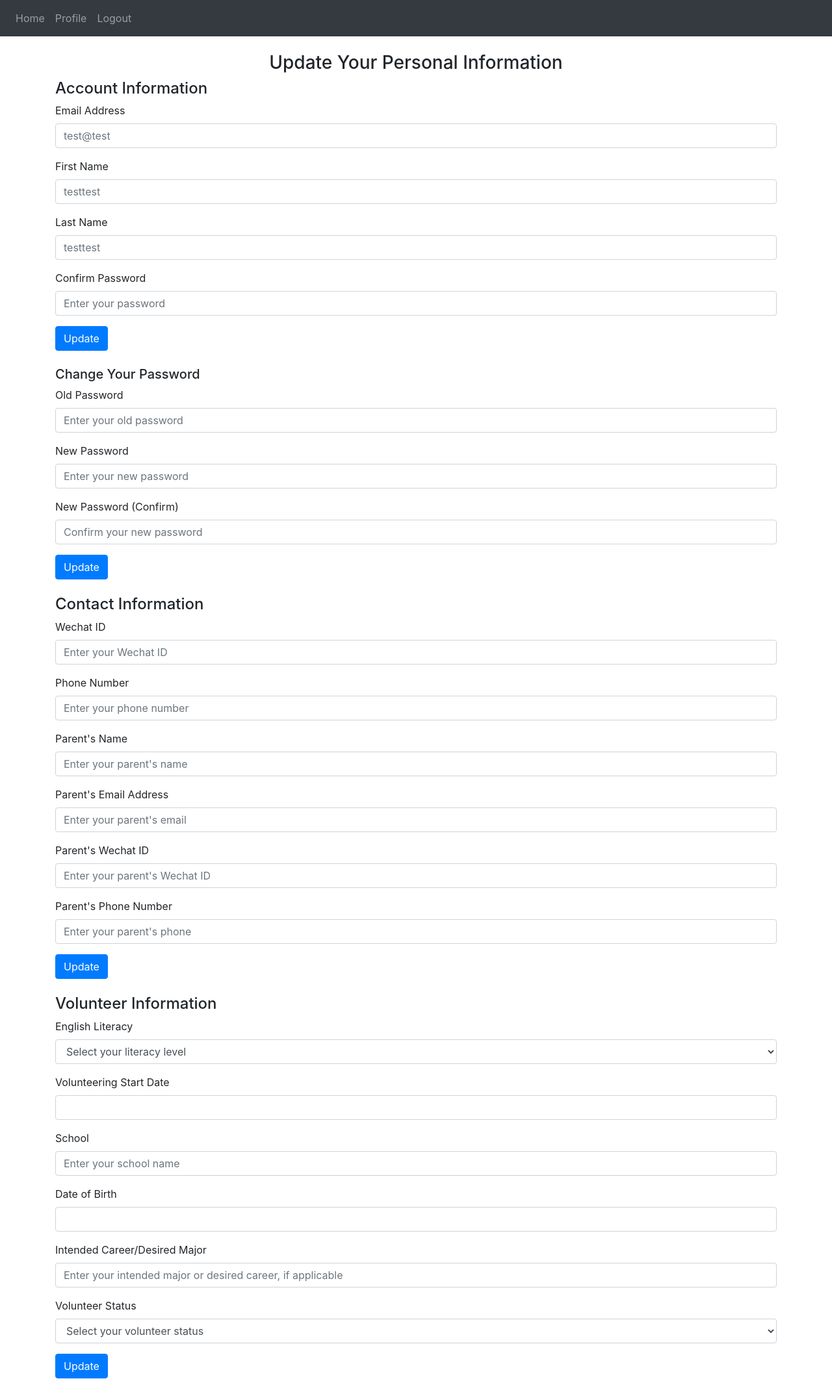
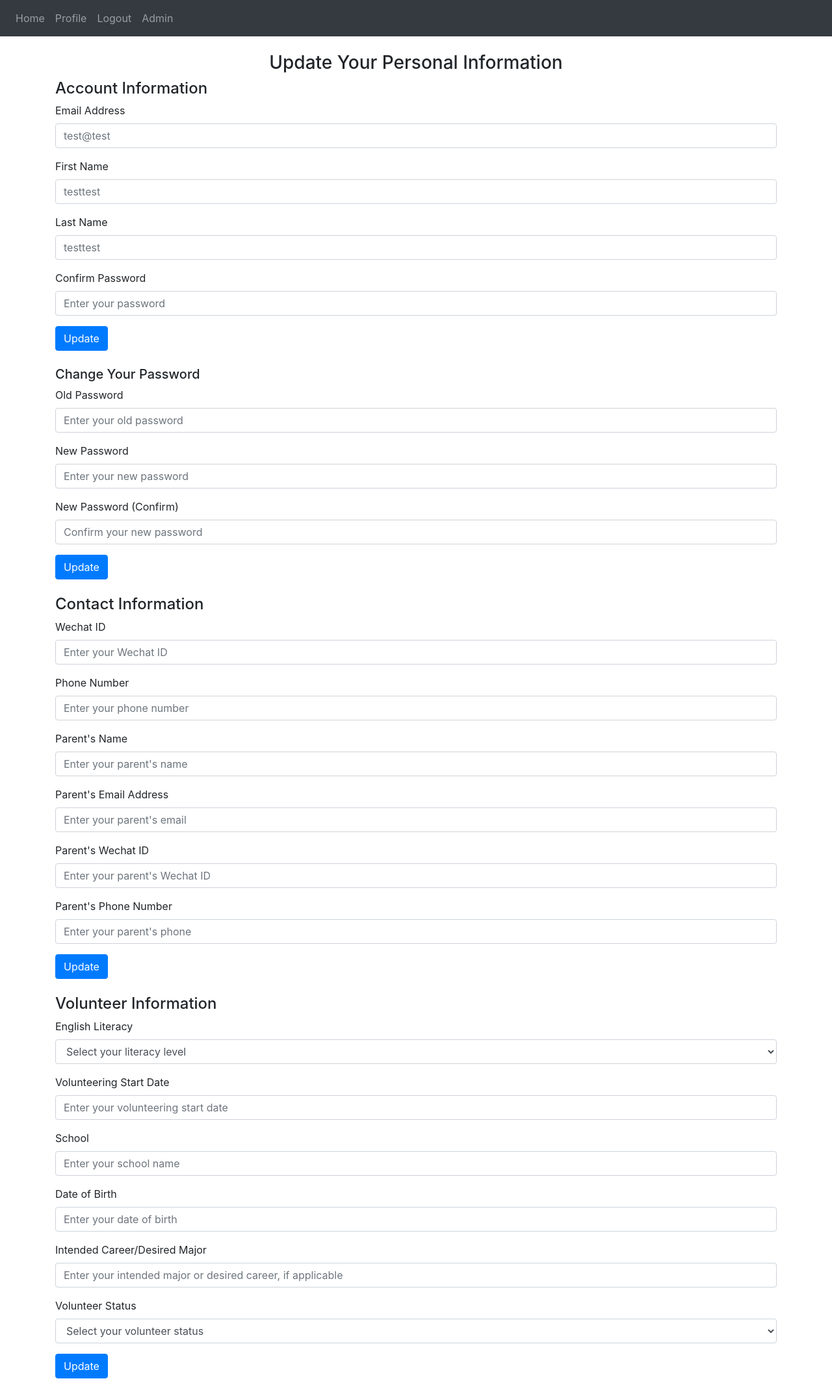
Before and after one commit to RayOfDoom/VolunteerTracker, a Flask app: page /profile in a window 1280 px wide. Shown: the whole page at 65% size. Run offline with Flask 2, Linux system fonts and the light colour scheme; a user stored in the database is signed in; some libraries are stand-ins or nearby versions.

Commit message:
Fixed missing placeholder in profile, added user permission levels, added admin backend page

```diff
--- a/website/auth.py
+++ b/website/auth.py
@@ -58,7 +58,7 @@ def sign_up():
             flash('Password must be at least 7 characters', category='error')
         else:
             new_user = User(email=email, first_name=first_name, last_name=last_name,
-                            password=generate_password_hash(password1, method='sha256'))
+                            password=generate_password_hash(password1, method='sha256'), permission_level=0)
             db.session.add(new_user)
             db.session.commit()
             flash('Account created!', category='success')
--- a/website/models.py
+++ b/website/models.py
@@ -1,6 +1,23 @@
+from flask import flash, redirect, url_for
+from flask_admin.contrib.sqla import ModelView
 from . import db
-from flask_login import UserMixin
+from flask_login import UserMixin, current_user
 from sqlalchemy.sql import func
+
+
+class User(db.Model, UserMixin):
+    id = db.Column(db.Integer, primary_key=True)
+    email = db.Column(db.String(150), unique=True)
+    password = db.Column(db.String(150))
+    first_name = db.Column(db.String(150))
+    last_name = db.Column(db.String(150))
+    permission_level = db.Column(db.Integer)
+
+    def get_volunteer_info(self):
+        return UserVolunteerInfo.query.filter_by(user_id=self.id).first()
+
+    def get_contact_info(self):
+        return UserContactInfo.query.filter_by(user_id=self.id).first()
 
 
 class UserContactInfo(db.Model):
@@ -25,15 +42,6 @@ class UserVolunteerInfo(db.Model):
     user_id = db.Column(db.Integer, db.ForeignKey("user.id"))
 
 
-class User(db.Model, UserMixin):
-    id = db.Column(db.Integer, primary_key=True)
-    email = db.Column(db.String(150), unique=True)
-    password = db.Column(db.String(150))
-    first_name = db.Column(db.String(150))
-    last_name = db.Column(db.String(150))
-
-    def get_volunteer_info(self):
-        return UserVolunteerInfo.query.filter_by(user_id=self.id).first()
-
-    def get_contact_info(self):
-        return UserContactInfo.query.filter_by(user_id=self.id).first()
+class AdminView(ModelView):
+    def is_accessible(self):
+        return current_user.permission_level == 5
--- /dev/null
+++ b/website/templates/admin/index.html
@@ -0,0 +1,5 @@
+{% extends 'admin/master.html' %}
+{% block body %}
+{{ super() }}
+    <h1>You're probably in the wrong place. <a href="/">Go Back</a></h1>
+{% endblock body %}
--- a/website/templates/base.html
+++ b/website/templates/base.html
@@ -33,6 +33,9 @@
             {% else %}
                 <a class="nav-item nav-link" id="login" href="/login">Login</a>
                 <a class="nav-item nav-link" id="signUp" href="/sign-up">Sign Up</a>
+            {% endif %}
+            {% if user.permission_level == 5 %}
+                <a class="nav-item nav-link" id="admin" href="/admin">Admin</a>
             {% endif %}
         </div>
     </div>
--- a/website/templates/profile.html
+++ b/website/templates/profile.html
@@ -97,7 +97,7 @@
         </div>
         <div class="form-group">
             <label for="start_date">Volunteering Start Date</label>
-            <input type="text" onfocus="(this.type='date')" onblur="(this.type='text')" class="form-control" id="start_date" name="start_date" placeholder="{% if user.get_volunteer_info().start_date %}{{ user.get_volunteer_info().start_date }}{% endif %}">
+            <input type="text" onfocus="(this.type='date')" onblur="(this.type='text')" class="form-control" id="start_date" name="start_date" placeholder="{% if user.get_volunteer_info().start_date %}{{ user.get_volunteer_info().start_date }}{% else %}Enter your volunteering start date{% endif %}">
         </div>
         <div class="form-group">
             <label for="school">School</label>
@@ -106,7 +106,7 @@
         </div>
         <div class="form-group">
             <label for="birth_date">Date of Birth</label>
-            <input type="text" onfocus="(this.type='date')" onblur="(this.type='text')" class="form-control" id="birth_date" name="birth_date" placeholder="{% if user.get_volunteer_info().birth_date %}{{ user.get_volunteer_info().birth_date }}{% endif %}">
+            <input type="text" onfocus="(this.type='date')" onblur="(this.type='text')" class="form-control" id="birth_date" name="birth_date" placeholder="{% if user.get_volunteer_info().birth_date %}{{ user.get_volunteer_info().birth_date }}{% else %}Enter your date of birth{% endif %}">
         </div>
         <div class="form-group">
             <label for="career">Intended Career/Desired Major</label>
```
Also changed, not shown: website/__init__.py (+7 -1 lines), website/database.db.
